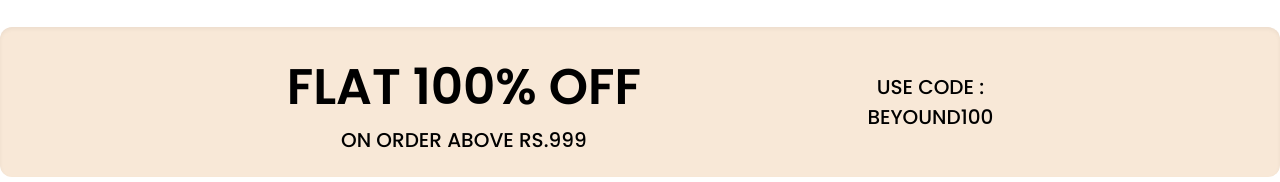
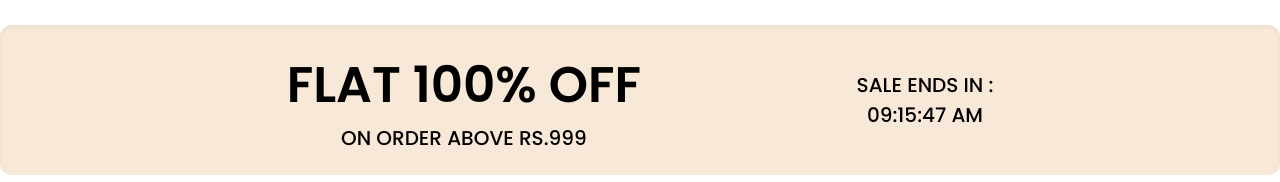
Before and after one commit to kishorevenai/e-commerse-raj, a React (Vite) app: page / in a window 1280 px wide. Shown: the part 2141-2323 px from the top of the page. Built offline with nearby package versions, Linux system fonts and the light colour scheme.

Commit message:
work on progress

```diff
--- a/src/components/pages/Home/Banner.jsx
+++ b/src/components/pages/Home/Banner.jsx
@@ -26,7 +26,7 @@ const Banner = () => {
     banner = BannerPicTwo;
   }
   return (
-    <div className="w-full h-fit relative border-2">
+    <div className="w-full h-fit relative">
       <div className="make_between w-[100px] absolute top-[90%] left-1/2 -translate-x-1/2">
         <div
           className={`border duration-150 ${
--- a/src/components/pages/Home/TimerBanner.jsx
+++ b/src/components/pages/Home/TimerBanner.jsx
@@ -1,4 +1,17 @@
+import { useState, useEffect } from "react";
+
 const TimerBanner = () => {
+  const [time, setTime] = useState(new Date());
+
+  useEffect(() => {
+    const timer = setInterval(() => {
+      setTime(new Date());
+    }, 1000);
+
+    // Cleanup on unmount
+    return () => clearInterval(timer);
+  }, []);
+
   return (
     <div className="w-full shadow-inner make_center h-[150px] my-20 bg-[#f8e8d7] rounded-xl">
       <div className="w-7/12 mx-auto make_between lg:w-7/12 md:w-full sm:w-full">
@@ -7,8 +20,14 @@ const TimerBanner = () => {
           <p className="p_0">ON ORDER ABOVE RS.999</p>
         </div>
         <div className="h-full make_row_around mr-5">
-          <p className="p_0 font-normal">USE CODE :</p>
-          <p className="p_0 font-bold">BEYOUND100</p>
+          <p className="p_0 font-normal">SALE ENDS IN :</p>
+          <p className="p_0 font-bold">
+            {time.toLocaleTimeString("en-US", {
+              hour: "2-digit",
+              minute: "2-digit",
+              second: "2-digit",
+            })}
+          </p>
         </div>
       </div>
     </div>
```
